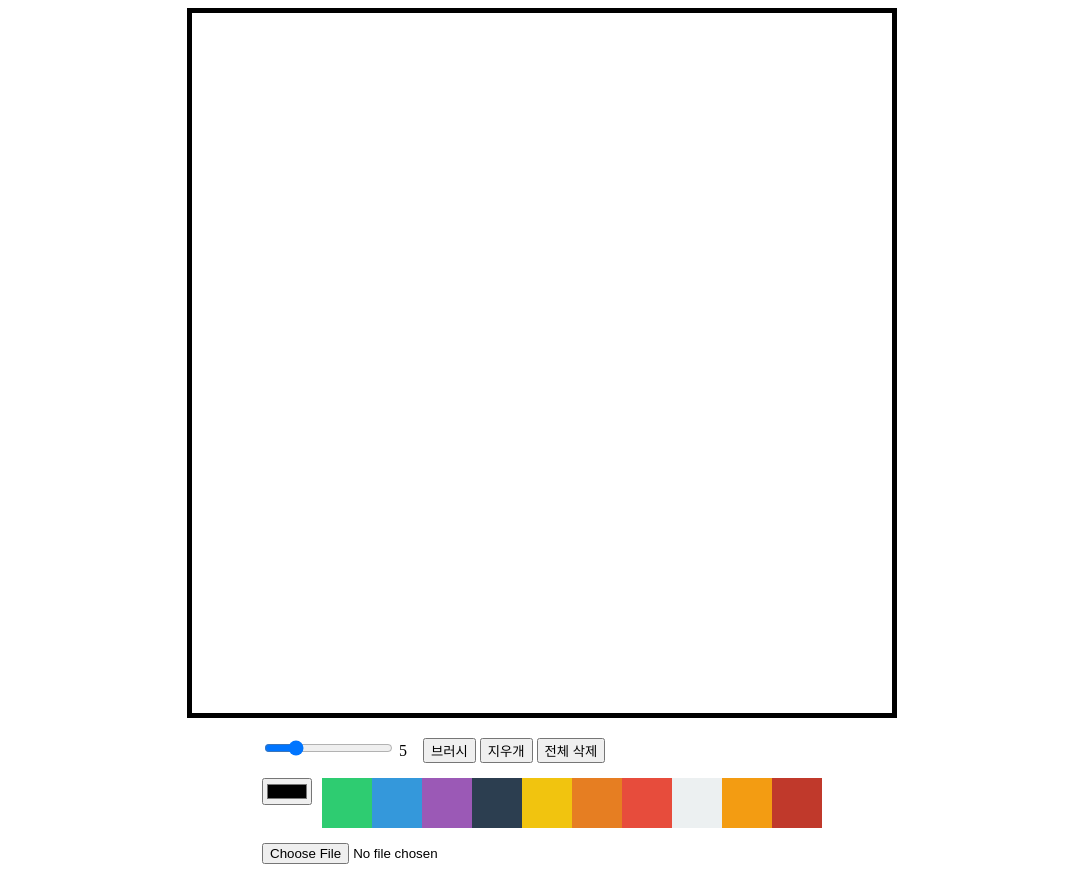
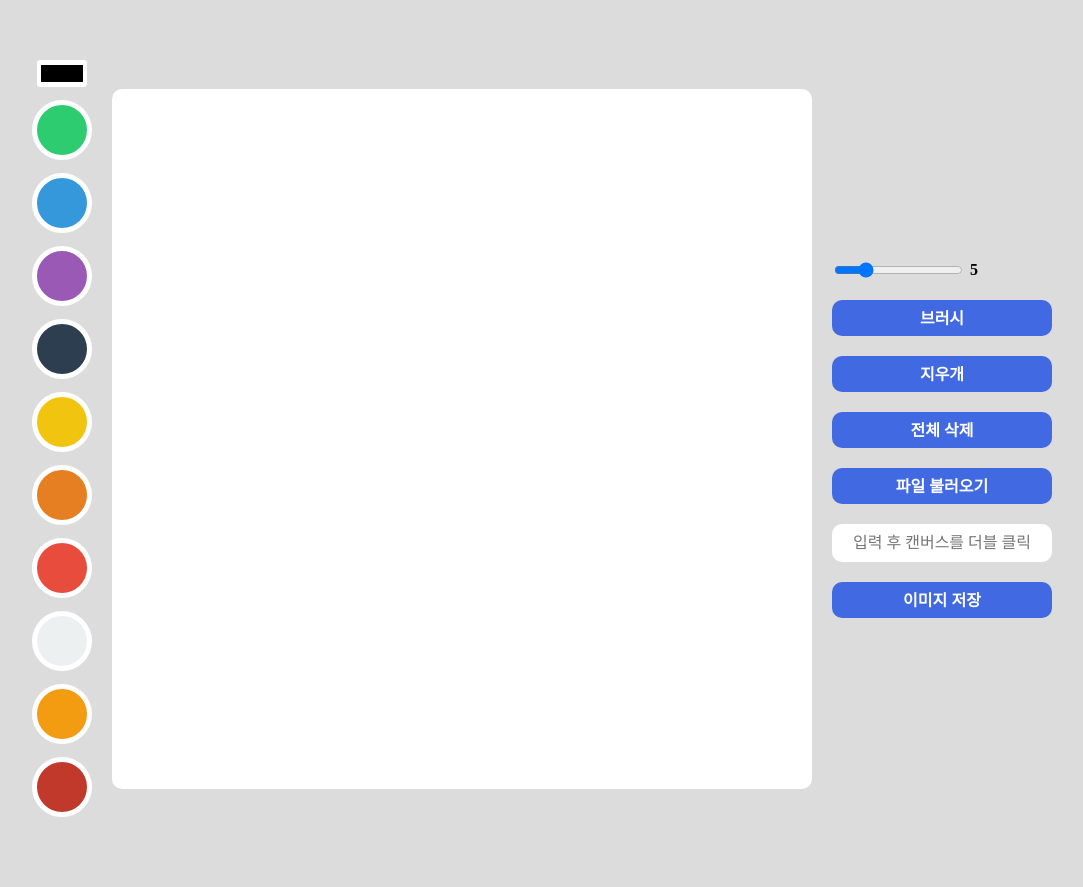
Before and after one commit to sowonHan/meme-maker, a plain HTML site: page index.html in a window 1280 px wide. Shown: the whole page, without its empty margins (98-1181 px from the left). After the commit the page ends 817 px from the top, so only its background shows below. Drawn offline with Linux system fonts and the light colour scheme.

Commit message:
2023.08.23 완강

```diff
--- a/app.js
+++ b/app.js
@@ -11,12 +11,15 @@ const modeBtn = document.getElementById("mode-btn");
 const resetBtn = document.getElementById("reset-btn");
 const eraserBtn = document.getElementById("eraser-btn");
 const fileInput = document.getElementById("file");
+const textInput = document.getElementById("text");
+const saveBtn = document.getElementById("save");
 
 const CANVAS_WIDTH = 700;
 const CANVAS_HEIGHT = 700;
 canvas.width = CANVAS_WIDTH;
 canvas.height = CANVAS_HEIGHT;
 ctx.lineWidth = lineWidth.value;
+ctx.lineCap = "round";
 
 // Flat UI Colors에서 색 가져옴
 // const colors = [
@@ -147,11 +150,12 @@ function onEraserClick() {
 eraserBtn.addEventListener("click", onEraserClick);
 
 function onFileChange(event) {
+  // files가 배열 형태인 이유는 input에 multiple 속성을 넣을 수 있기 때문이다. multiple 속성을 해두면 여러 개의 파일을 업로드할 수 있다.
   const file = event.target.files[0];
   const url = URL.createObjectURL(file);
-  // console.log(url)을 찍었을 때 나오는 blob:http://127.0.0.1:5500/8084aa87-faa2-4405-be56-4aca94ae4793 <- 이것은 실제 인터넷에 존재하는 url이 아니고 브라우저를 위한 것. 브라우저가 자신의 메모리에 있는 파일을 드러내는 방식이다.
+  // console.log(url)을 찍었을 때 나오는 blob:http://127.0.0.1:5500/8084aa87-faa2-4405-be56-4aca94ae4793 <- 이것은 실제 인터넷에 존재하는 url이 아니고 파일을 업로드한 브라우저에서만 접근 가능. 브라우저 메모리에 저장된 파일을 URL을 통해 접근하는 것이다.
 
-  // new Image()는 html에서 img 태그를 생성하는 것과 기능적으로 완전히 동일하다.
+  // new Image()는 document.createElement("img")와 기능적으로 완전히 동일하다.
   const image = new Image();
   image.src = url;
   // 엘리먼트에 이벤트를 추가하는 방법으로 이렇게도 가능하다.
@@ -161,3 +165,41 @@ function onFileChange(event) {
   };
 }
 fileInput.addEventListener("change", onFileChange);
+
+// 텍스트 기능
+ctx.font = "30px serif";
+
+function onDoubleClick(event) {
+  /* strokeText()는 테두리 있고 안은 비어있는 글자를 만든다. 지정한 색은 테두리 색이 됨. strokeText만 하면 lineWidth에 영향을 받아서 글씨가 두꺼워진다. 그래서 save, restore 함수를 사용해 기존 설정을 저장&복구시킨 뒤 텍스트를 입력할 때 lineWidth 설정을 변경하는 식으로 한다.
+  fillText()은 색을 전부 채운 글자를 만든다. fillText는 lineWidth에 영향을 받지 않는다.
+  두 가지 메소드 전부 페인트통 모드일 때는 더블 클릭이 아니라 클릭 이벤트가 적용되어 텍스트 입력이 안 된다. 근데 강의에서는 이미지 위에 텍스트를 얹는 상황을 가정하고 만들기 때문에 여기까지는 신경 쓰지 않는 듯.
+   */
+  const text = textInput.value;
+
+  // strokeText로 할 경우 코드
+  // if (text !== "") {
+  //   // save : ctx의 색상, 스타일 등 현재 상태를 저장한다.
+  //   ctx.save();
+  //   ctx.lineWidth = 2;
+  //   ctx.strokeText(text, event.offsetX, event.offsetY);
+  //   // restore : 저장된 상태로 돌아간다.
+  //   ctx.restore();
+  // }
+
+  // fillText로 할 경우 코드
+  if (text !== "") {
+    ctx.fillText(text, event.offsetX, event.offsetY);
+  }
+}
+canvas.addEventListener("dblclick", onDoubleClick);
+
+function onSaveClick() {
+  // canvas.toDataURL : 캔버스에 있는 그림 데이터를 URL로 변환해주는 메소드. 결과값은 캔버스에 그린 그림을 문자열로 나타낸 것이다.
+  const url = canvas.toDataURL();
+  const a = document.createElement("a");
+  a.href = url;
+  // 앵커 태그의 download 속성은 브라우저에게 href에 링크된 콘텐츠를 브라우저에 표시하지 말고 다운로드하라고 지시하는 역할을 한다. download에 값을 줄 경우 기본 파일명을 지정할 수 있다.
+  a.download = "myDrawing.png";
+  a.click(); // 클릭 이벤트를 실행시키는 메소드
+}
+saveBtn.addEventListener("click", onSaveClick);
--- a/index.html
+++ b/index.html
@@ -7,16 +7,7 @@
     <title>밈 생성기</title>
   </head>
   <body>
-    <canvas></canvas>
-    <div class="input-container">
-      <div class="first-row">
-        <input id="line-width" type="range" min="1" max="20" value="5" />
-        <span id="width-value">5</span>
-        <button id="mode-btn">브러시</button>
-        <button id="eraser-btn">지우개</button>
-        <button id="reset-btn">전체 삭제</button>
-      </div>
-      <div class="second-row">
+    <div class="color-container">
       <input type="color" id="color" />
       <div
         class="color-option"
@@ -69,12 +60,24 @@
         data-color="#c0392b"
       ></div>
     </div>
-      <div class="third-row">
+    <canvas></canvas>
+    <div class="btns">
+      <div class="width-container">
+        <input id="line-width" type="range" min="1" max="20" value="5" />
+        <span id="width-value">5</span>
+      </div>
+      <button id="mode-btn">브러시</button>
+      <button id="eraser-btn">지우개</button>
+      <button id="reset-btn">전체 삭제</button>
+      <!-- label을 이용하면 input을 클릭하는 것처럼 동작시킬 수 있다. input 태그는 label 태그 밖에 있어도 상관 없고 for과 id만 연결해주면 된다. -->
+      <label for="file">
+        파일 불러오기
         <!-- accept="image/*" 속성을 넣으면 확장자 상관없이 이미지 파일만 받겠다는 뜻이며 파일 선택창에서 이미지 확장자가 우선 표시되도록 설정된다. -->
         <input type="file" id="file" accept="image/*" />
+      </label>
+      <input type="text" id="text" placeholder="입력 후 캔버스를 더블 클릭" />
+      <button id="save">이미지 저장</button>
     </div>
-    </div>
-
     <script src="app.js"></script>
   </body>
 </html>
--- /dev/null
+++ b/reset.css
@@ -0,0 +1,129 @@
+/* http://meyerweb.com/eric/tools/css/reset/
+   v2.0 | 20110126
+   License: none (public domain)
+*/
+
+html,
+body,
+div,
+span,
+applet,
+object,
+iframe,
+h1,
+h2,
+h3,
+h4,
+h5,
+h6,
+p,
+blockquote,
+pre,
+a,
+abbr,
+acronym,
+address,
+big,
+cite,
+code,
+del,
+dfn,
+em,
+img,
+ins,
+kbd,
+q,
+s,
+samp,
+small,
+strike,
+strong,
+sub,
+sup,
+tt,
+var,
+b,
+u,
+i,
+center,
+dl,
+dt,
+dd,
+ol,
+ul,
+li,
+fieldset,
+form,
+label,
+legend,
+table,
+caption,
+tbody,
+tfoot,
+thead,
+tr,
+th,
+td,
+article,
+aside,
+canvas,
+details,
+embed,
+figure,
+figcaption,
+footer,
+header,
+hgroup,
+menu,
+nav,
+output,
+ruby,
+section,
+summary,
+time,
+mark,
+audio,
+video {
+  margin: 0;
+  padding: 0;
+  border: 0;
+  font-size: 100%;
+  font: inherit;
+  vertical-align: baseline;
+}
+/* HTML5 display-role reset for older browsers */
+article,
+aside,
+details,
+figcaption,
+figure,
+footer,
+header,
+hgroup,
+menu,
+nav,
+section {
+  display: block;
+}
+body {
+  line-height: 1;
+}
+ol,
+ul {
+  list-style: none;
+}
+blockquote,
+q {
+  quotes: none;
+}
+blockquote:before,
+blockquote:after,
+q:before,
+q:after {
+  content: "";
+  content: none;
+}
+table {
+  border-collapse: collapse;
+  border-spacing: 0;
+}
--- a/styles.css
+++ b/styles.css
@@ -1,39 +1,103 @@
+@import "reset.css";
+
+body {
+  display: flex;
+  justify-content: center;
+  align-items: center;
+  gap: 20px;
+  background-color: gainsboro;
+  padding-top: 60px;
+}
+
 canvas {
   width: 700px;
   height: 700px;
-  border: 5px solid black;
+  background-color: white;
+  border-radius: 10px;
 }
 
-body {
+.color-container {
   display: flex;
   flex-direction: column;
-  justify-content: center;
+  gap: 13px;
   align-items: center;
-}
 
-.input-container {
-  margin-top: 20px;
+  > #color {
+    background-color: white;
+    border-radius: 3px;
+    border: none;
+    cursor: pointer;
 
-  > div {
-    margin-bottom: 15px;
+    /* color타입 input의 안쪽 테두리 없애기 */
+    &::-webkit-color-swatch {
+      border: none;
+    }
+
+    &::-moz-color-swatch {
+      border: none;
+    }
   }
-}
-
-#width-value {
-  display: inline-block;
-  width: 20px;
-}
-
-.second-row {
-  display: flex;
-}
-
-#color {
-  margin-right: 10px;
 }
 
 .color-option {
   width: 50px;
   height: 50px;
+  border: 5px solid white;
+  border-radius: 50%;
   cursor: pointer;
+  transition: transform ease-in-out 0.1s;
+
+  &:hover {
+    transform: scale(1.2);
+  }
 }
+
+.btns {
+  display: flex;
+  flex-direction: column;
+  gap: 20px;
+}
+
+button,
+label[for="file"] {
+  /* all: unset - 기본적으로 제공된 CSS 속성을 전부 제거하는 것 */
+  all: unset;
+  padding: 10px 0;
+  text-align: center;
+  background-color: royalblue;
+  color: white;
+  font-family: system-ui, -apple-system, BlinkMacSystemFont, "Segoe UI", Roboto,
+    Oxygen, Ubuntu, Cantarell, "Open Sans", "Helvetica Neue", sans-serif;
+  font-weight: 600;
+  cursor: pointer;
+  border-radius: 10px;
+  transition: opacity linear 0.1s;
+
+  &:hover {
+    opacity: 0.85;
+  }
+}
+
+.width-container {
+  display: flex;
+  align-items: center;
+  column-gap: 5px;
+
+  > #width-value {
+    font-weight: 700;
+  }
+}
+
+input#text {
+  all: unset;
+  width: 220px;
+  padding: 10px 0;
+  text-align: center;
+  border-radius: 10px;
+  font-weight: 500;
+  background-color: white;
+}
+
+input#file {
+  display: none;
+}
```
Lines whose indentation alone changed are shown as unchanged.
